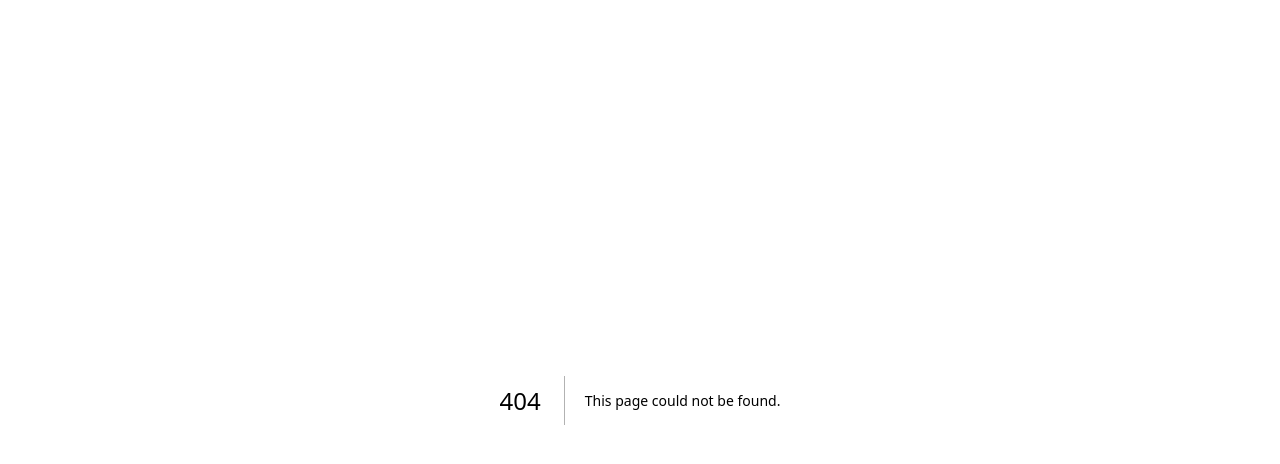
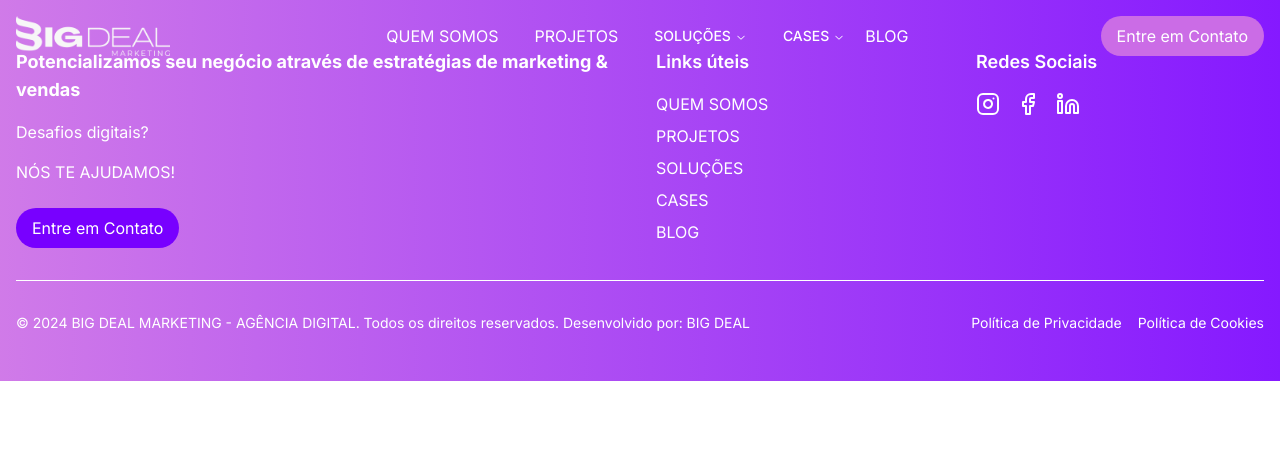
Before and after one commit to OtherPaulo/bigup-repo, a Next.js app: page /blog in a window 1280 px wide. Before the commit this address had no page. Shown: the top 464 px of the page. Built offline with nearby package versions, Linux system fonts and the light colour scheme.

Commit message:
create page blog

```diff
--- /dev/null
+++ b/src/app/(blog)/blog/_components/blog.tsx
@@ -0,0 +1,11 @@
+import Footer from "@/components/(LandingPage)/footer/_components/footer";
+import Header from "@/components/(LandingPage)/header/_components/header";
+
+export default function Blog() {
+  return (
+    <>
+    <Header />
+    <Footer />
+    </>
+  )
+}
--- /dev/null
+++ b/src/app/(blog)/blog/page.tsx
@@ -0,0 +1,5 @@
+import Blog from "./_components/blog";
+
+export default function Page() {
+    return <Blog />
+}
```
